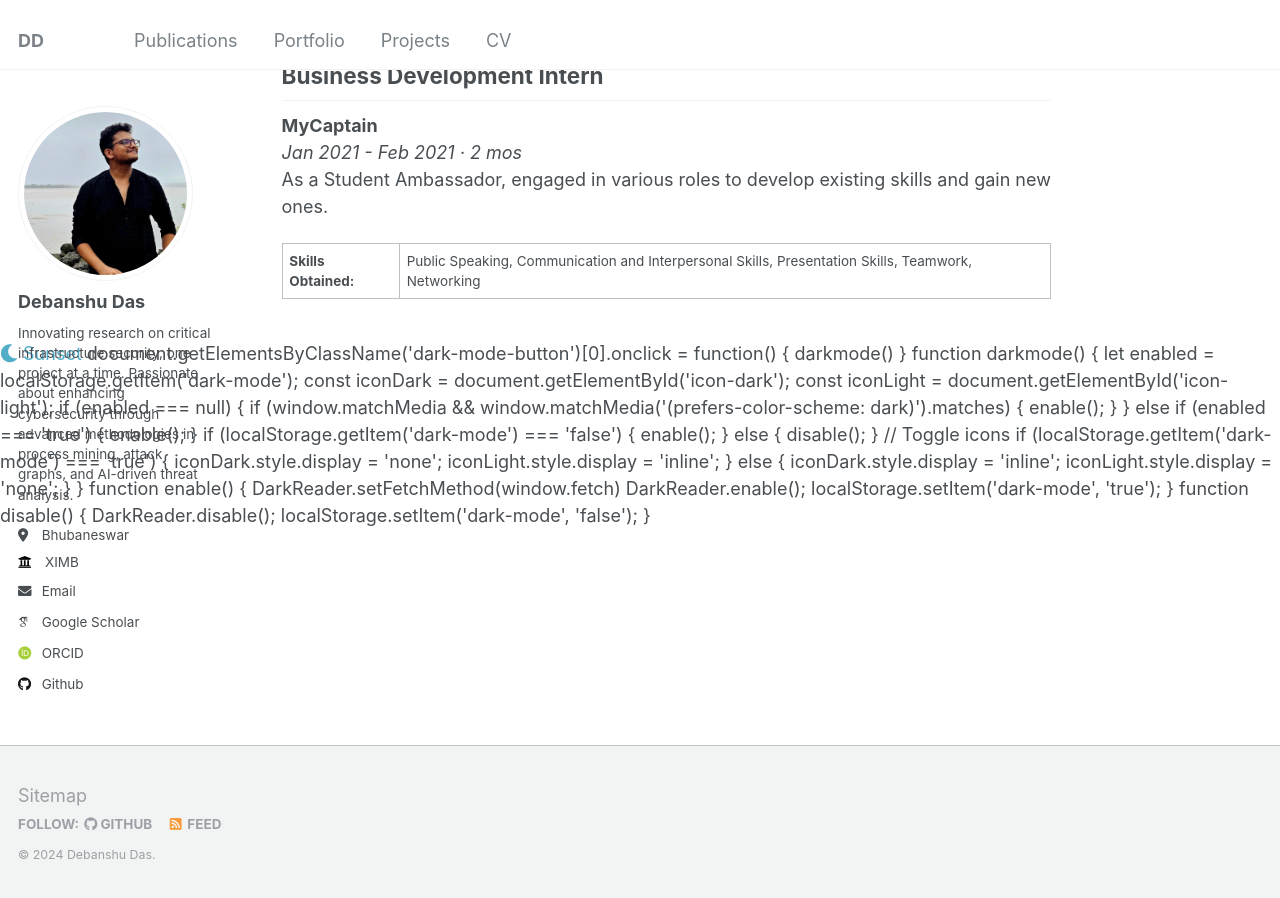
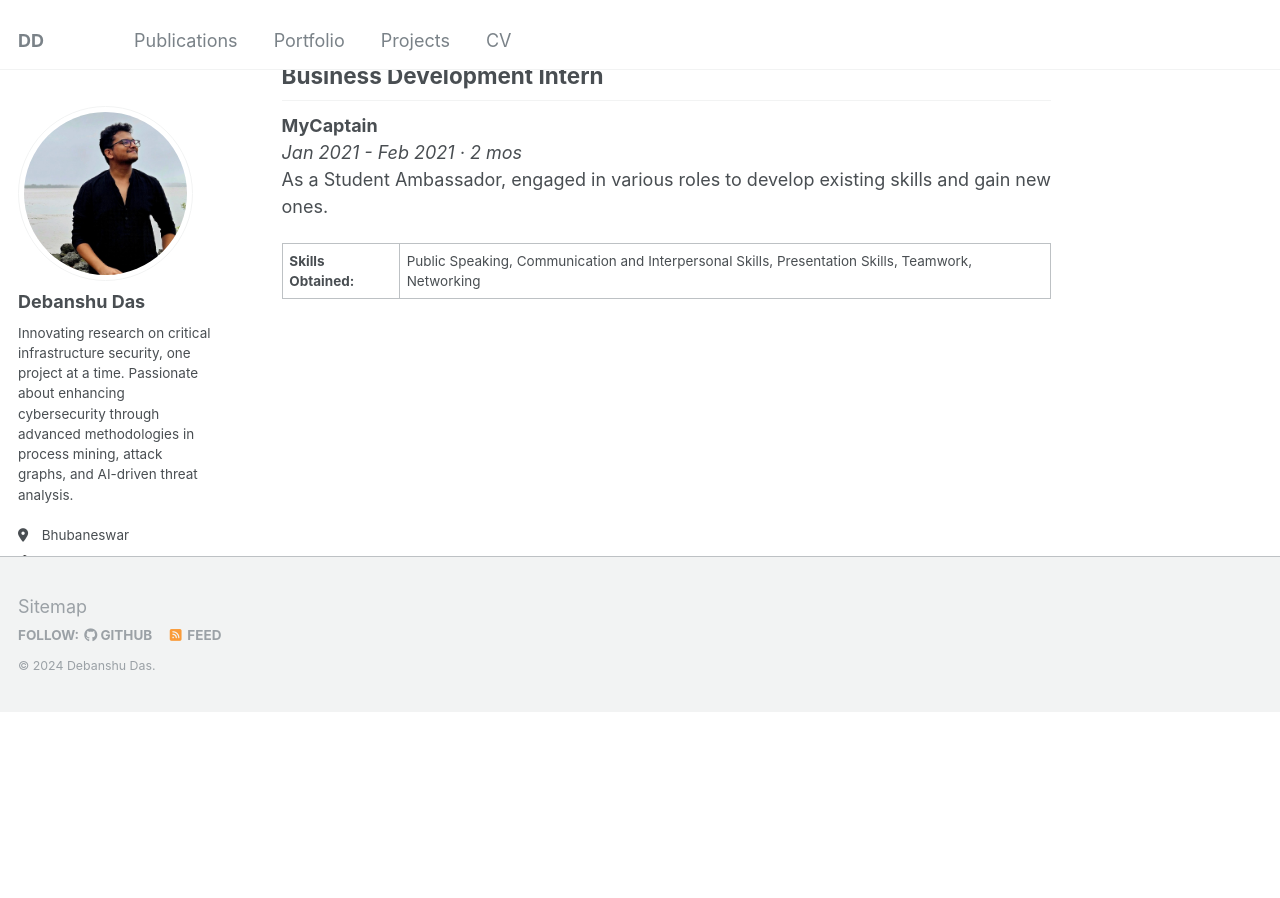
Before and after one commit to DebanshuCS/DDAcademia, a Jekyll site: the page built from _pages/about.md, in a window 1280 px wide and 900 px high, scrolled down 2125 px. Built offline with Jekyll 4.4.1, drawn with Linux system fonts in a browser that asks for light colours; some web fonts are replaced; comment, search, counter and statistics services are not loaded; after the commit the page ends 2836 px from its top, so only the background shows below that.

Commit message:
Changed this, that, and the other thing

```diff
--- a/_layouts/default.html
+++ b/_layouts/default.html
@@ -28,60 +28,4 @@ layout: compress
     {% include scripts.html %}
 
   </body>
-
-  <script src="https://cdn.jsdelivr.net/npm/darkreader@4.9.44/darkreader.js"></script>
-  <link rel="stylesheet" href="https://cdnjs.cloudflare.com/ajax/libs/font-awesome/5.15.1/css/all.min.css">
-
-  <a class="dark-mode-button" >
-    <i id="icon-dark" class="fa fa-moon"></i>
-    <i id="icon-light" class="fa fa-sun" style="display: none;"></i>
-    <span id="dark-text">Sunset</span>
-  </a>
-
-
-  document.getElementsByClassName('dark-mode-button')[0].onclick = function() {
-    darkmode()
-}
-
-function darkmode() {
-  let enabled = localStorage.getItem('dark-mode');
-  const iconDark = document.getElementById('icon-dark');
-  const iconLight = document.getElementById('icon-light');
-
-  if (enabled === null) {
-    if (window.matchMedia && window.matchMedia('(prefers-color-scheme: dark)').matches) {
-        enable();
-    }
-  } else if (enabled === 'true') {
-    enable();
-  }
-
-  if (localStorage.getItem('dark-mode') === 'false') {
-      enable();
-  } else {
-      disable();
-  }
-
-  // Toggle icons
-  if (localStorage.getItem('dark-mode') === 'true') {
-    iconDark.style.display = 'none';
-    iconLight.style.display = 'inline';
-  } else {
-    iconDark.style.display = 'inline';
-    iconLight.style.display = 'none';
-  }
-}
-
-
-function enable()  {
-  DarkReader.setFetchMethod(window.fetch)
-  DarkReader.enable();
-  localStorage.setItem('dark-mode', 'true');
-}
-
-function disable() {
-  DarkReader.disable();
-  localStorage.setItem('dark-mode', 'false');
-}
-
 </html>
```
